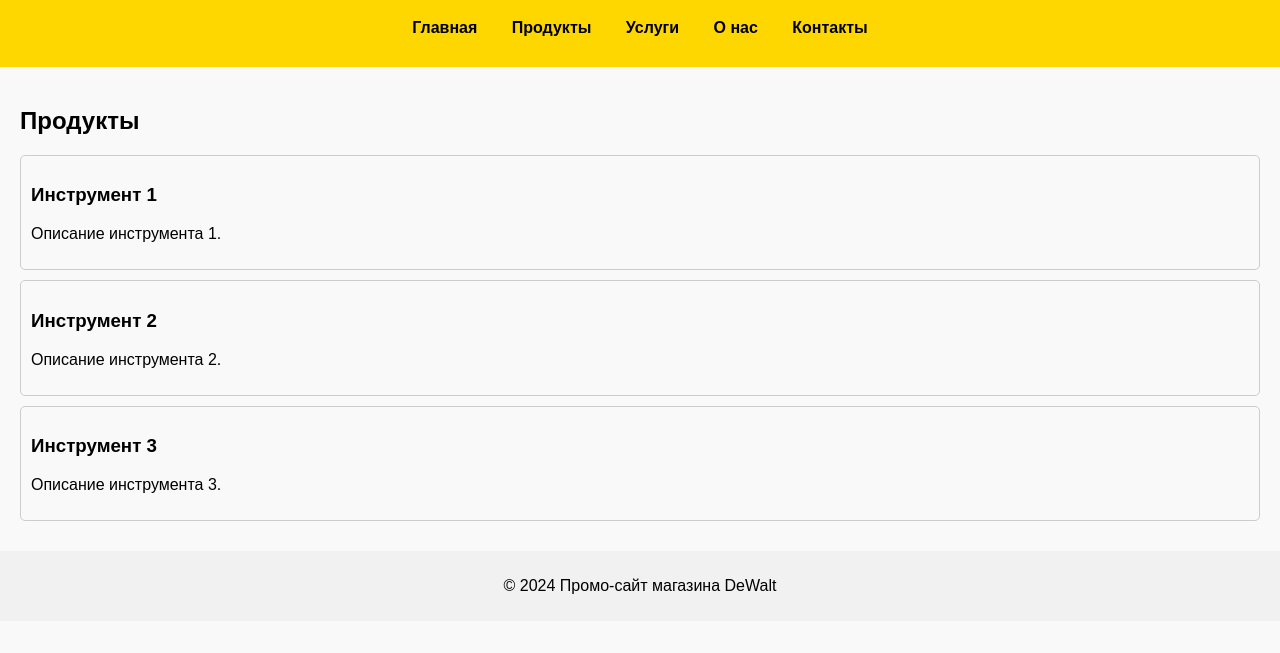
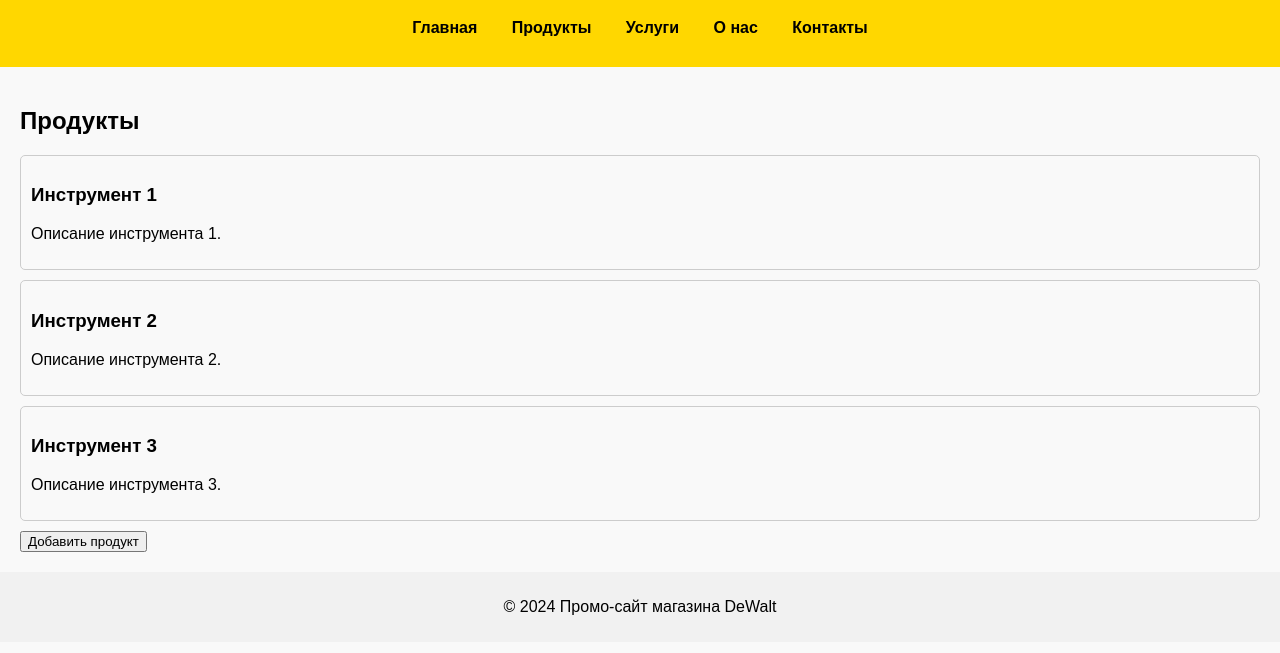
Before and after one commit to Avangarg1950/DeWalt, a plain HTML site: page index.html in a window 1280 px wide. Both pictures are taken after a click on the link "Продукты". Shown: the part 71-724 px from the top of the page. Drawn offline with Linux system fonts and the light colour scheme.

Commit message:
Update index.html

```diff
--- a/index.html
+++ b/index.html
@@ -29,9 +29,11 @@
       section {
           padding: 20px;
           display: none;
+          transition: opacity 0.5s ease;
       }
       .active {
           display: block;
+          opacity: 1;
       }
       footer {
           text-align: center;
@@ -69,6 +71,7 @@
 
 <section id="products">
   <h2>Продукты</h2>
+  <div id="productList">
       <div class="product">
           <h3>Инструмент 1</h3>
           <p>Описание инструмента 1.</p>
@@ -81,6 +84,8 @@
           <h3>Инструмент 3</h3>
           <p>Описание инструмента 3.</p>
       </div>
+  </div>
+  <button onclick="addProduct()">Добавить продукт</button>
 </section>
 
 <section id="services">
@@ -104,14 +109,31 @@
 
 <script>
   function showSection(sectionId) {
+      const sections = document.querySelectorAll('section');
+      sections.forEach(s => {
+          s.classList.remove('active');
+          s.style.opacity = 0; // Скрытие секции с анимацией
+      });
       const section = document.getElementById(sectionId);
-      if (!section) {
+      if (section) {
+          section.classList.add('active');
+          setTimeout(() => {
+              section.style.opacity = 1; // Показ секции с анимацией
+          }, 10);
+      } else {
           console.error(`Section with id "${sectionId}" was not found.`);
-          return;
       }
-      const sections = document.querySelectorAll('section');
-      sections.forEach(s => s.classList.remove('active'));
-      section.classList.add('active');
+  }
+
+  function addProduct() {
+      const productList = document.getElementById('productList');
+      const newProduct = document.createElement('div');
+      newProduct.className = 'product';
+      newProduct.innerHTML = `
+          <h3>Новый инструмент</h3>
+          <p>Описание нового инструмента.</p>
+      `;
+      productList.appendChild(newProduct);
   }
 </script>
 
```
Lines whose indentation alone changed are shown as unchanged.
